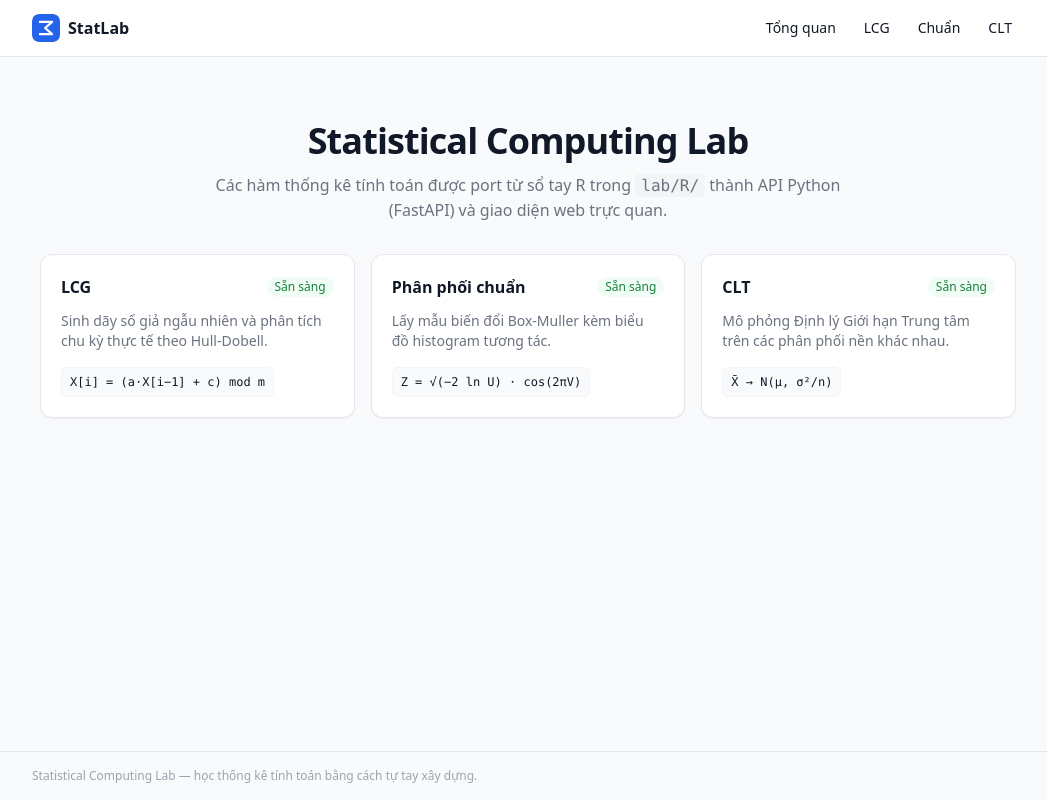
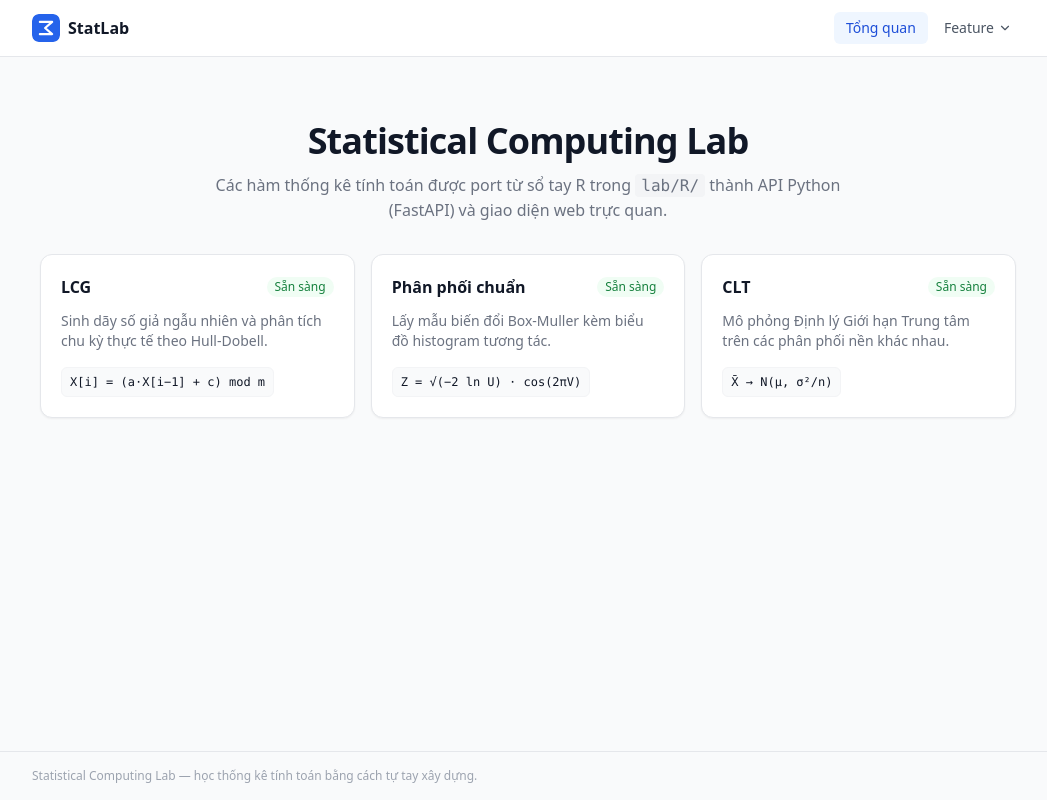
Before and after one commit to ryantr-statinops/Stat_Lab, a Next.js app in the folder frontend/next-app/: page / in a window 1280 px wide. Shown: the whole page, without its empty margins (112-1159 px from the left). Built offline with nearby package versions, Linux system fonts and the light colour scheme.

Commit message:
feat(frontend): group feature links into dropdown nav with active states

```diff
--- a/frontend/next-app/app/layout.tsx
+++ b/frontend/next-app/app/layout.tsx
@@ -1,18 +1,12 @@
 import type { Metadata } from "next";
 import Link from "next/link";
 import "./globals.css";
+import SiteNav from "@/components/ui/SiteNav";
 
 export const metadata: Metadata = {
   title: "Statistical Computing Lab",
   description: "Lab học thống kê tính toán với giao diện web",
 };
-
-const NAV = [
-  { href: "/", label: "Tổng quan" },
-  { href: "/lcg", label: "LCG" },
-  { href: "/normal", label: "Chuẩn" },
-  { href: "/clt", label: "CLT" },
-];
 
 export default function RootLayout({
   children,
@@ -28,17 +22,7 @@ export default function RootLayout({
               <img src="/logo.svg" alt="" className="w-7 h-7 rounded-md" />
               StatLab
             </Link>
-            <nav className="flex items-center gap-1 text-sm">
-              {NAV.map((item) => (
-                <Link
-                  key={item.href}
-                  href={item.href}
-                  className="px-3 py-1.5 rounded-md hover:bg-gray-100 transition-colors"
-                >
-                  {item.label}
-                </Link>
-              ))}
-            </nav>
+            <SiteNav />
           </div>
         </header>
 
--- /dev/null
+++ b/frontend/next-app/components/ui/SiteNav.tsx
@@ -0,0 +1,100 @@
+"use client";
+
+import Link from "next/link";
+import { usePathname } from "next/navigation";
+import { useEffect, useRef, useState } from "react";
+import { ChevronDown } from "lucide-react";
+
+const FEATURES = [
+  { href: "/lcg", label: "LCG" },
+  { href: "/normal", label: "Chuẩn" },
+  { href: "/clt", label: "CLT" },
+];
+
+const linkBase = "px-3 py-1.5 rounded-md transition-colors";
+
+/**
+ * Thanh điều hướng chính. Gom các trang trạm vào dropdown "Feature"
+ * và highlight mục đang active theo pathname.
+ */
+export default function SiteNav() {
+  const pathname = usePathname();
+  const [open, setOpen] = useState(false);
+  const rootRef = useRef<HTMLDivElement>(null);
+
+  // Đóng dropdown khi click ra ngoài
+  useEffect(() => {
+    function handleClick(e: MouseEvent) {
+      if (rootRef.current && !rootRef.current.contains(e.target as Node)) {
+        setOpen(false);
+      }
+    }
+    document.addEventListener("mousedown", handleClick);
+    return () => document.removeEventListener("mousedown", handleClick);
+  }, []);
+
+  // Đóng dropdown mỗi khi chuyển trang
+  useEffect(() => {
+    setOpen(false);
+  }, [pathname]);
+
+  const featureActive = FEATURES.some((f) => f.href === pathname);
+
+  return (
+    <nav className="flex items-center gap-1 text-sm">
+      <Link
+        href="/"
+        className={`${linkBase} ${
+          pathname === "/"
+            ? "bg-blue-50 text-blue-700 font-medium"
+            : "text-gray-600 hover:bg-gray-100"
+        }`}
+      >
+        Tổng quan
+      </Link>
+
+      <div ref={rootRef} className="relative">
+        <button
+          type="button"
+          onClick={() => setOpen((o) => !o)}
+          aria-haspopup="menu"
+          aria-expanded={open}
+          className={`${linkBase} inline-flex items-center gap-1 ${
+            featureActive || open
+              ? "bg-blue-50 text-blue-700 font-medium"
+              : "text-gray-600 hover:bg-gray-100"
+          }`}
+        >
+          Feature
+          <ChevronDown
+            size={14}
+            aria-hidden
+            className={`transition-transform ${open ? "rotate-180" : ""}`}
+          />
+        </button>
+
+        {open && (
+          <div
+            role="menu"
+            className="absolute right-0 top-full mt-2 w-44 rounded-lg border border-gray-200 bg-white shadow-md py-1 z-20"
+          >
+            {FEATURES.map((f) => (
+              <Link
+                key={f.href}
+                href={f.href}
+                role="menuitem"
+                className={`block px-3 py-2 transition-colors ${
+                  pathname === f.href
+                    ? "bg-blue-50 text-blue-700 font-medium"
+                    : "text-gray-600 hover:bg-gray-50 hover:text-blue-600"
+                }`}
+              >
+                {f.label}
+              </Link>
+            ))}
+          </div>
+        )}
+      </div>
+    </nav>
+  );
+}
```
